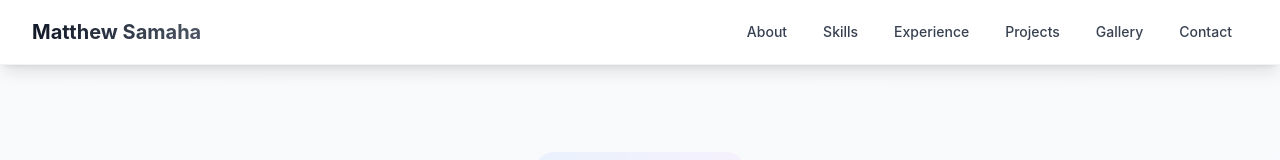
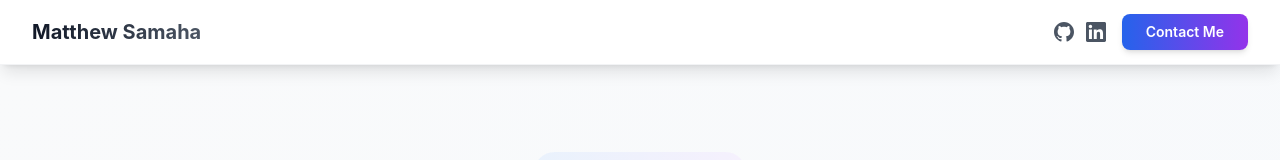
Before and after one commit to mjsamaha/my-portfolio, an Angular app: page /about in a window 1280 px wide. Shown: the top 160 px of the page. Built offline with nearby package versions, Linux system fonts and the light colour scheme; no server answers.

Commit message:
refactored header
replaced nav links with social links and CTA buttons

```diff
--- a/src/app/components/header/header.component.html
+++ b/src/app/components/header/header.component.html
@@ -9,99 +9,66 @@
         </a>
       </div>
 
-      <!-- Desktop Navigation -->
-      <div class="hidden md:flex items-center space-x-1">
-        <a href="#about"
-           class="nav-link px-4 py-2 text-sm font-medium text-gray-700 hover:text-gray-900 hover:bg-gray-100/50 rounded-lg transition-all duration-200 scroll-smooth gradient-underline">
-          About
-        </a>
-        <a href="#skills"
-           class="nav-link px-4 py-2 text-sm font-medium text-gray-700 hover:text-gray-900 hover:bg-gray-100/50 rounded-lg transition-all duration-200 scroll-smooth gradient-underline">
-          Skills
-        </a>
-        <a href="#experience"
-           class="nav-link px-4 py-2 text-sm font-medium text-gray-700 hover:text-gray-900 hover:bg-gray-100/50 rounded-lg transition-all duration-200 scroll-smooth gradient-underline">
-          Experience
-        </a>
-        <a href="#projects"
-           class="nav-link px-4 py-2 text-sm font-medium text-gray-700 hover:text-gray-900 hover:bg-gray-100/50 rounded-lg transition-all duration-200 scroll-smooth gradient-underline">
-          Projects
-        </a>
-        <a href="#gallery"
-           class="nav-link px-4 py-2 text-sm font-medium text-gray-700 hover:text-gray-900 hover:bg-gray-100/50 rounded-lg transition-all duration-200 scroll-smooth gradient-underline">
-          Gallery
-        </a>
+      <!-- Desktop Actions -->
+      <div class="hidden md:flex items-center space-x-4">
+        <!-- Social Links -->
+        <div class="flex items-center space-x-3">
+          <a href="https://github.com/mjsamaha"
+             target="_blank"
+             rel="noopener noreferrer"
+             class="text-gray-600 hover:text-gray-900 transition-colors duration-200"
+             aria-label="GitHub">
+            <svg class="w-5 h-5" fill="currentColor" viewBox="0 0 24 24">
+              <path d="M12 0c-6.626 0-12 5.373-12 12 0 5.302 3.438 9.8 8.207 11.387.599.111.793-.261.793-.577v-2.234c-3.338.726-4.033-1.416-4.033-1.416-.546-1.387-1.333-1.756-1.333-1.756-1.089-.745.083-.729.083-.729 1.205.084 1.839 1.237 1.839 1.237 1.07 1.834 2.807 1.304 3.492.997.107-.775.418-1.305.762-1.604-2.665-.305-5.467-1.334-5.467-5.931 0-1.311.469-2.381 1.236-3.221-.124-.303-.535-1.524.117-3.176 0 0 1.008-.322 3.301 1.23.957-.266 1.983-.399 3.003-.404 1.02.005 2.047.138 3.006.404 2.291-1.552 3.297-1.23 3.297-1.23.653 1.653.242 2.874.118 3.176.77.84 1.235 1.911 1.235 3.221 0 4.609-2.807 5.624-5.479 5.921.43.372.823 1.102.823 2.222v3.293c0 .319.192.694.801.576 4.765-1.589 8.199-6.086 8.199-11.386 0-6.627-5.373-12-12-12z"/>
+            </svg>
+          </a>
+          <a href="https://www.linkedin.com/in/matthew-samaha-a20980a8/"
+             target="_blank"
+             rel="noopener noreferrer"
+             class="text-gray-600 hover:text-gray-900 transition-colors duration-200"
+             aria-label="LinkedIn">
+            <svg class="w-5 h-5" fill="currentColor" viewBox="0 0 24 24">
+              <path d="M20.447 20.452h-3.554v-5.569c0-1.328-.027-3.037-1.852-3.037-1.853 0-2.136 1.445-2.136 2.939v5.667H9.351V9h3.414v1.561h.046c.477-.9 1.637-1.85 3.37-1.85 3.601 0 4.267 2.37 4.267 5.455v6.286zM5.337 7.433c-1.144 0-2.063-.926-2.063-2.065 0-1.138.92-2.063 2.063-2.063 1.14 0 2.064.925 2.064 2.063 0 1.139-.925 2.065-2.064 2.065zm1.782 13.019H3.555V9h3.564v11.452zM22.225 0H1.771C.792 0 0 .774 0 1.729v20.542C0 23.227.792 24 1.771 24h20.451C23.2 24 24 23.227 24 22.271V1.729C24 .774 23.2 0 22.222 0h.003z"/>
+            </svg>
+          </a>
+        </div>
+        <!-- Contact CTA Button -->
         <a href="#contact"
-           class="nav-link px-4 py-2 text-sm font-medium text-gray-700 hover:text-gray-900 hover:bg-gray-100/50 rounded-lg transition-all duration-200 scroll-smooth gradient-underline">
-          Contact
+           class="px-6 py-2 bg-gradient-to-r from-blue-600 to-purple-600 text-white text-sm font-semibold rounded-lg hover:from-blue-700 hover:to-purple-700 transition-all duration-200 shadow-md hover:shadow-lg transform hover:scale-105 scroll-smooth">
+          Contact Me
         </a>
       </div>
 
-      <!-- Mobile menu button -->
-      <div class="md:hidden flex items-center">
-        <button type="button"
-                (click)="toggleMenu()"
-                class="inline-flex items-center justify-center p-2 rounded-md text-gray-400 hover:text-gray-500 hover:bg-gray-100 focus:outline-none focus:ring-2 focus:ring-inset focus:ring-indigo-500"
-                aria-expanded="false">
-          <span class="sr-only">Open main menu</span>
-          <!-- Hamburger icon -->
-          <svg *ngIf="!isMenuOpen"
-               class="h-6 w-6"
-               xmlns="http://www.w3.org/2000/svg"
-               fill="none"
-               viewBox="0 0 24 24"
-               stroke="currentColor"
-               aria-hidden="true">
-            <path stroke-linecap="round" stroke-linejoin="round" stroke-width="2" d="M4 6h16M4 12h16M4 18h16"></path>
-          </svg>
-          <!-- Close icon -->
-          <svg *ngIf="isMenuOpen"
-               class="h-6 w-6"
-               xmlns="http://www.w3.org/2000/svg"
-               fill="none"
-               viewBox="0 0 24 24"
-               stroke="currentColor"
-               aria-hidden="true">
-            <path stroke-linecap="round" stroke-linejoin="round" stroke-width="2" d="M6 18L18 6M6 6l12 12"></path>
-          </svg>
-        </button>
-      </div>
-    </div>
-
-    <!-- Mobile Navigation Menu -->
-    <div class="md:hidden" *ngIf="isMenuOpen">
-      <div class="px-2 pt-2 pb-3 space-y-1 sm:px-3 bg-white border-t border-gray-200">
-        <a href="#about"
-           (click)="closeMenu()"
-           class="block px-3 py-2 rounded-md text-base font-medium text-gray-700 hover:text-gray-900 hover:bg-gray-50 transition-colors scroll-smooth">
-          About
-        </a>
-        <a href="#skills"
-           (click)="closeMenu()"
-           class="block px-3 py-2 rounded-md text-base font-medium text-gray-700 hover:text-gray-900 hover:bg-gray-50 transition-colors scroll-smooth">
-          Skills
-        </a>
-        <a href="#experience"
-           (click)="closeMenu()"
-           class="block px-3 py-2 rounded-md text-base font-medium text-gray-700 hover:text-gray-900 hover:bg-gray-50 transition-colors scroll-smooth">
-          Experience
-        </a>
-        <a href="#projects"
-           (click)="closeMenu()"
-           class="block px-3 py-2 rounded-md text-base font-medium text-gray-700 hover:text-gray-900 hover:bg-gray-50 transition-colors scroll-smooth">
-          Projects
-        </a>
-        <a href="#gallery"
-           (click)="closeMenu()"
-           class="block px-3 py-2 rounded-md text-base font-medium text-gray-700 hover:text-gray-900 hover:bg-gray-50 transition-colors scroll-smooth">
-          Gallery
-        </a>
+      <!-- Mobile Actions -->
+      <div class="md:hidden flex items-center space-x-3">
+        <!-- Social Links -->
+        <div class="flex items-center space-x-2">
+          <a href="https://github.com/mjsamaha"
+             target="_blank"
+             rel="noopener noreferrer"
+             class="text-gray-600 hover:text-gray-900 transition-colors duration-200"
+             aria-label="GitHub">
+            <svg class="w-5 h-5" fill="currentColor" viewBox="0 0 24 24">
+              <path d="M12 0c-6.626 0-12 5.373-12 12 0 5.302 3.438 9.8 8.207 11.387.599.111.793-.261.793-.577v-2.234c-3.338.726-4.033-1.416-4.033-1.416-.546-1.387-1.333-1.756-1.333-1.756-1.089-.745.083-.729.083-.729 1.205.084 1.839 1.237 1.839 1.237 1.07 1.834 2.807 1.304 3.492.997.107-.775.418-1.305.762-1.604-2.665-.305-5.467-1.334-5.467-5.931 0-1.311.469-2.381 1.236-3.221-.124-.303-.535-1.524.117-3.176 0 0 1.008-.322 3.301 1.23.957-.266 1.983-.399 3.003-.404 1.02.005 2.047.138 3.006.404 2.291-1.552 3.297-1.23 3.297-1.23.653 1.653.242 2.874.118 3.176.77.84 1.235 1.911 1.235 3.221 0 4.609-2.807 5.624-5.479 5.921.43.372.823 1.102.823 2.222v3.293c0 .319.192.694.801.576 4.765-1.589 8.199-6.086 8.199-11.386 0-6.627-5.373-12-12-12z"/>
+            </svg>
+          </a>
+          <a href="https://www.linkedin.com/in/matthew-samaha-a20980a8/"
+             target="_blank"
+             rel="noopener noreferrer"
+             class="text-gray-600 hover:text-gray-900 transition-colors duration-200"
+             aria-label="LinkedIn">
+            <svg class="w-5 h-5" fill="currentColor" viewBox="0 0 24 24">
+              <path d="M20.447 20.452h-3.554v-5.569c0-1.328-.027-3.037-1.852-3.037-1.853 0-2.136 1.445-2.136 2.939v5.667H9.351V9h3.414v1.561h.046c.477-.9 1.637-1.85 3.37-1.85 3.601 0 4.267 2.37 4.267 5.455v6.286zM5.337 7.433c-1.144 0-2.063-.926-2.063-2.065 0-1.138.92-2.063 2.063-2.063 1.14 0 2.064.925 2.064 2.063 0 1.139-.925 2.065-2.064 2.065zm1.782 13.019H3.555V9h3.564v11.452zM22.225 0H1.771C.792 0 0 .774 0 1.729v20.542C0 23.227.792 24 1.771 24h20.451C23.2 24 24 23.227 24 22.271V1.729C24 .774 23.2 0 22.222 0h.003z"/>
+            </svg>
+          </a>
+        </div>
+        <!-- Contact CTA Button -->
         <a href="#contact"
-           (click)="closeMenu()"
-           class="block px-3 py-2 rounded-md text-base font-medium text-gray-700 hover:text-gray-900 hover:bg-gray-50 transition-colors scroll-smooth">
+           class="px-4 py-2 bg-gradient-to-r from-blue-600 to-purple-600 text-white text-xs font-semibold rounded-lg hover:from-blue-700 hover:to-purple-700 transition-all duration-200 shadow-md hover:shadow-lg scroll-smooth">
           Contact
         </a>
       </div>
     </div>
+
   </nav>
 </header>
--- a/src/app/components/header/header.component.ts
+++ b/src/app/components/header/header.component.ts
@@ -1,21 +1,11 @@
 import { Component } from '@angular/core';
-import { CommonModule } from '@angular/common';
 
 @Component({
   selector: 'app-header',
   standalone: true,
-  imports: [CommonModule],
+  imports: [],
   templateUrl: './header.component.html',
   styleUrl: './header.component.css'
 })
 export class HeaderComponent {
-  isMenuOpen = false;
-
-  toggleMenu() {
-    this.isMenuOpen = !this.isMenuOpen;
-  }
-
-  closeMenu() {
-    this.isMenuOpen = false;
-  }
 }
```
